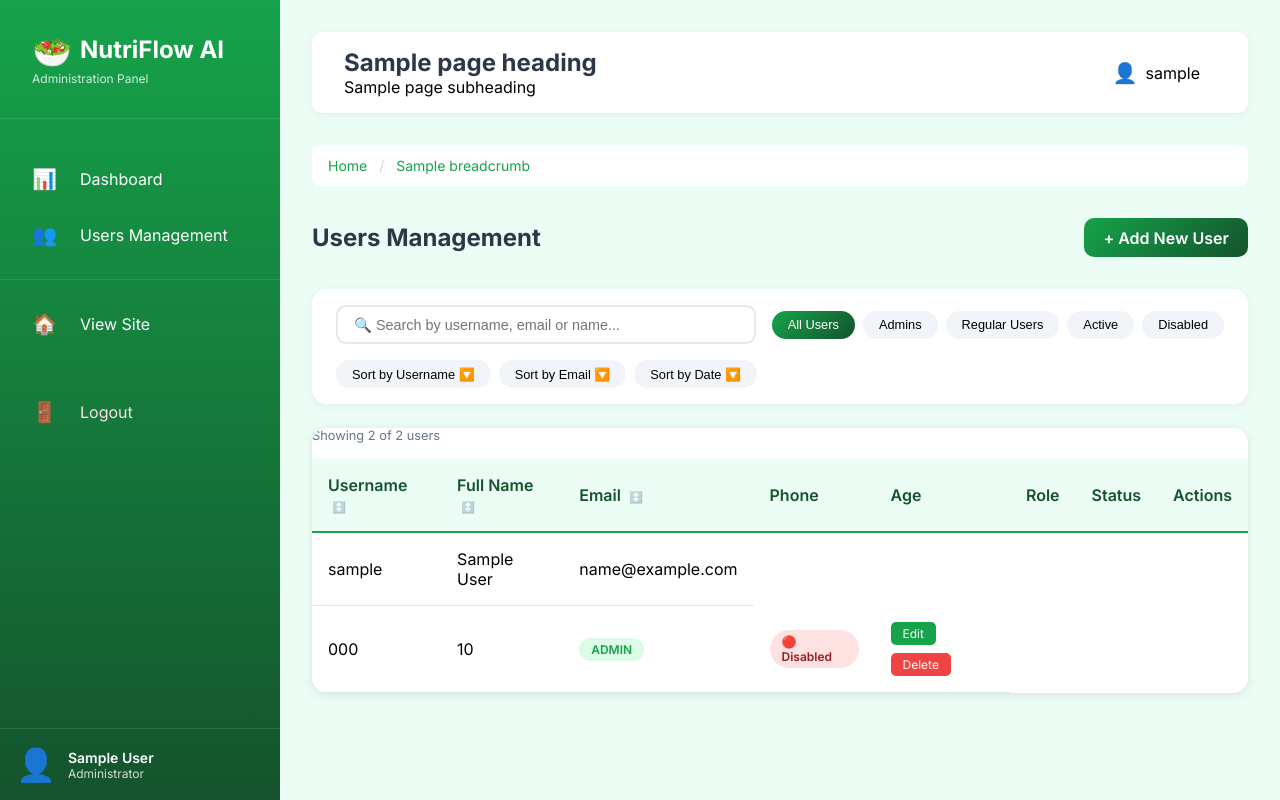
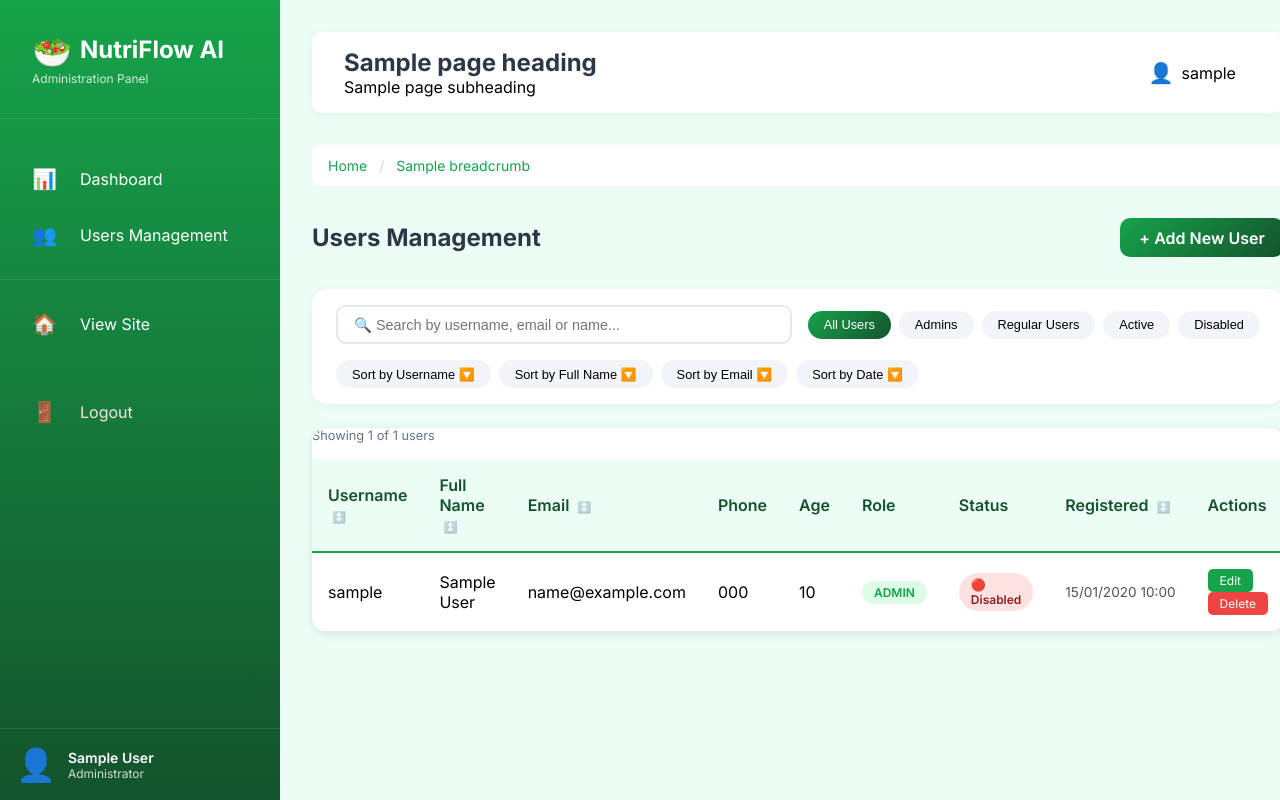
Before and after one commit to sinda15960/Esprit-PI-2A29-2526-AlimentationDurable, a PHP site: template projet2A/views/back/users.php in a window 1280 px wide. Run offline with PHP 8.4, Linux system fonts and the light colour scheme; the visitor is signed in with stand-in values (Sample User, id 1); the template is opened without the code that fills it: most values are stand-ins (such as "Sample title", 1, 10 or a date in 2020).

Commit message:
Update users.php

```diff
--- a/projet2A/views/back/users.php
+++ b/projet2A/views/back/users.php
@@ -19,6 +19,7 @@
     </div>
     <div class="sort-buttons">
         <button class="sort-btn" data-sort="username">Sort by Username 🔽</button>
+        <button class="sort-btn" data-sort="full_name">Sort by Full Name 🔽</button>
         <button class="sort-btn" data-sort="email">Sort by Email 🔽</button>
         <button class="sort-btn" data-sort="date">Sort by Date 🔽</button>
     </div>
@@ -38,6 +39,7 @@
                 <th>Age</th>
                 <th>Role</th>
                 <th>Status</th>
+                <th class="sortable" data-sort="date">Registered <span class="sort-icon">↕️</span></th>
                 <th>Actions</th>
             </tr>
         </thead>
@@ -49,20 +51,21 @@
                 data-role="<?php echo $user['role']; ?>"
                 data-status="<?php echo isset($user['is_active']) && $user['is_active'] == 1 ? 'active' : 'disabled'; ?>"
                 data-date="<?php echo strtotime($user['created_at']); ?>">
-                <td><?php echo htmlspecialchars($user['username']); ?></td>
-                <td><?php echo htmlspecialchars($user['full_name'] ?? '-'); ?></td>
-                <td><?php echo htmlspecialchars($user['email']); ?></tr>
-                <td><?php echo htmlspecialchars($user['phone'] ?? '-'); ?></td>
-                <td><?php echo $user['age'] ?? '-'; ?></td>
-                <td><span class="role-badge <?php echo $user['role']; ?>"><?php echo $user['role']; ?></span></td>
-                <td>
+                <td class="col-username"><?php echo htmlspecialchars($user['username']); ?></td>
+                <td class="col-fullname"><?php echo htmlspecialchars($user['full_name'] ?? '-'); ?></td>
+                <td class="col-email"><?php echo htmlspecialchars($user['email']); ?></td>
+                <td class="col-phone"><?php echo htmlspecialchars($user['phone'] ?? '-'); ?></td>
+                <td class="col-age"><?php echo $user['age'] ?? '-'; ?></td>
+                <td class="col-role"><span class="role-badge <?php echo $user['role']; ?>"><?php echo $user['role']; ?></span></td>
+                <td class="col-status">
                     <?php if(isset($user['is_active']) && $user['is_active'] == 1): ?>
                         <span class="status-badge active">🟢 Active</span>
                     <?php else: ?>
                         <span class="status-badge inactive">🔴 Disabled</span>
                     <?php endif; ?>
                 </td>
-                <td class="actions">
+                <td class="col-date"><?php echo date('d/m/Y H:i', strtotime($user['created_at'])); ?></td>
+                <td class="col-actions">
                     <a href="index.php?action=admin_edit_user&id=<?php echo $user['id']; ?>" class="btn-edit">Edit</a>
                     <?php if($user['id'] != $_SESSION['user_id']): ?>
                         <?php if(isset($user['is_active']) && $user['is_active'] == 1): ?>
@@ -148,6 +151,7 @@
 .sort-buttons {
     display: flex;
     gap: 0.5rem;
+    flex-wrap: wrap;
 }
 
 .sort-btn {
@@ -333,6 +337,13 @@
     background: #ecfdf5;
 }
 
+/* Date column style */
+.col-date {
+    white-space: nowrap;
+    font-size: 0.85rem;
+    color: #475569;
+}
+
 @media (max-width: 768px) {
     .search-filter-bar {
         flex-direction: column;
@@ -358,7 +369,8 @@ let currentSortDirection = 'asc';
 
 function filterAndSortUsers() {
     const searchTerm = document.getElementById('searchInput').value.toLowerCase();
-    const rows = document.querySelectorAll('#usersTableBody tr');
+    const tbody = document.getElementById('usersTableBody');
+    const rows = Array.from(tbody.querySelectorAll('tr'));
     let visibleCount = 0;
 
     rows.forEach(row => {
@@ -444,28 +456,36 @@ function sortTable(column, direction) {
         }
     });
 
-    // Reorder rows
+    // Clear tbody and re-append sorted rows
     rows.forEach(row => tbody.appendChild(row));
 
     // Update sort buttons styling
     document.querySelectorAll('.sort-btn').forEach(btn => {
         btn.classList.remove('active');
+        // Reset text (remove arrows)
+        const originalText = btn.textContent.replace(/[🔼🔽]/g, '').trim();
+        btn.textContent = originalText + ' 🔽';
     });
+
     const activeSortBtn = document.querySelector(`.sort-btn[data-sort="${column}"]`);
     if(activeSortBtn) {
         activeSortBtn.classList.add('active');
-        activeSortBtn.textContent = `Sort by ${getColumnName(column)} ${direction === 'asc' ? '🔼' : '🔽'}`;
+        const originalText = activeSortBtn.textContent.replace(/[🔼🔽]/g, '').trim();
+        activeSortBtn.textContent = originalText + (direction === 'asc' ? ' 🔼' : ' 🔽');
     }
-}
 
-function getColumnName(column) {
-    const names = {
-        username: 'Username',
-        full_name: 'Name',
-        email: 'Email',
-        date: 'Date'
-    };
-    return names[column] || column;
+    // Update column header sort icons
+    document.querySelectorAll('.sortable').forEach(th => {
+        const thSort = th.dataset.sort;
+        const sortIcon = th.querySelector('.sort-icon');
+        if(sortIcon) {
+            if(thSort === column) {
+                sortIcon.textContent = direction === 'asc' ? '🔼' : '🔽';
+            } else {
+                sortIcon.textContent = '↕️';
+            }
+        }
+    });
 }
 
 // Event listeners
@@ -499,6 +519,7 @@ document.addEventListener('DOMContentLoaded', function() {
                 currentSortDirection = 'asc';
             }
             sortTable(currentSort, currentSortDirection);
+            filterAndSortUsers();
         });
     });
 
@@ -513,6 +534,7 @@ document.addEventListener('DOMContentLoaded', function() {
                 currentSortDirection = 'asc';
             }
             sortTable(currentSort, currentSortDirection);
+            filterAndSortUsers();
         });
     });
 
```
